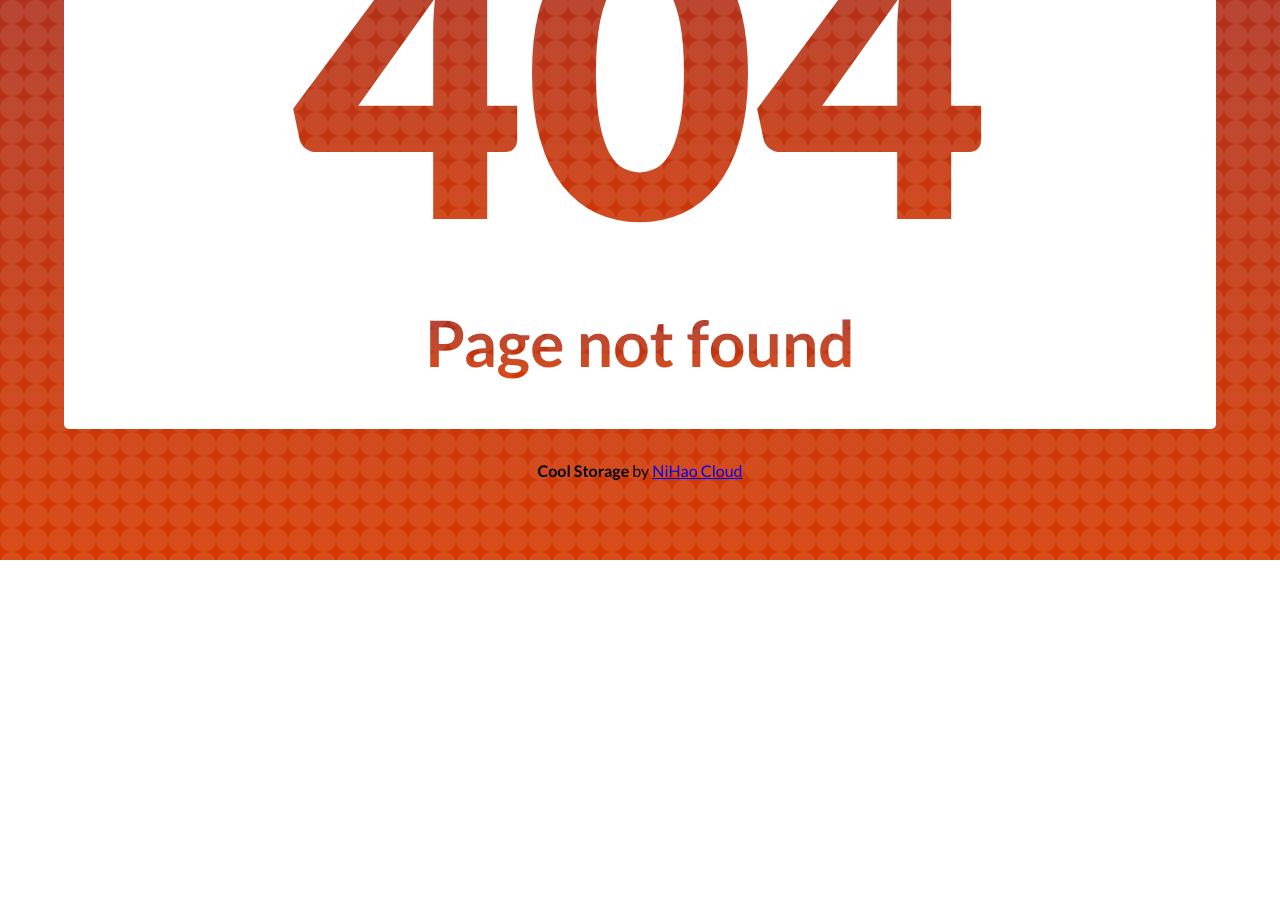
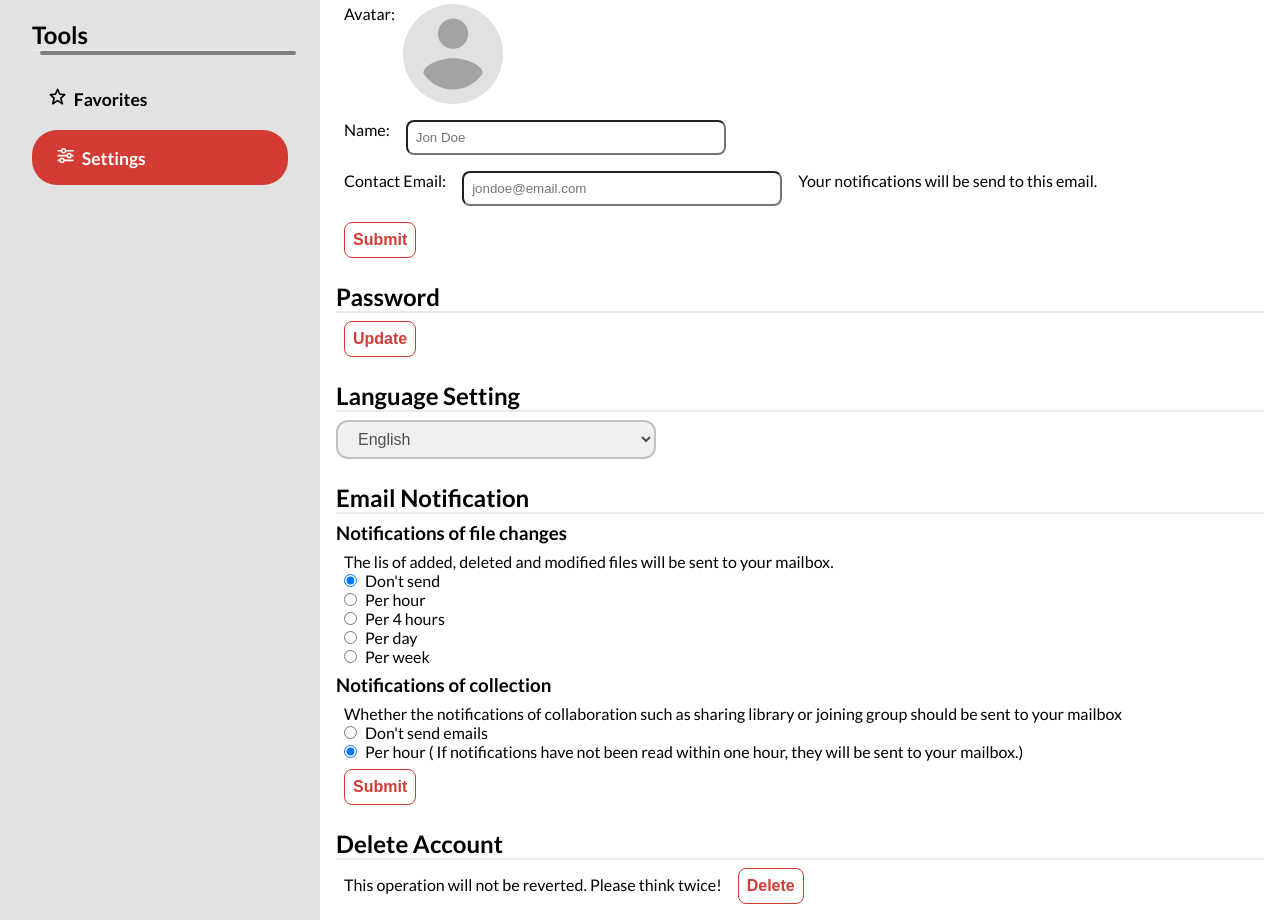
Before and after one commit to Sesame-Disk/cool-storage-microfrontend, a React (Create React App) app: page /dashboard/settings in a window 1280 px wide. Before the commit this address led to /404. Shown: the part 240-1160 px from the top of the page. Before the commit the page ends 800 px from the top, so only its background shows below. Built offline with nearby package versions, Linux system fonts and the light colour scheme.

Commit message:
Created the Settings page

```diff
--- a/src/App.js
+++ b/src/App.js
@@ -8,6 +8,7 @@ import ProtectedRoute from "./components/auth/ProtectedRoute";
 import Dash from "./components/layout/Dash";
 import Dashboard from "./pages/Dashboard/Dashboard";
 import Shared from "./pages/Dashboard/Shared";
+import Settings from "./pages/Dashboard/Settings";
 import NotMatch from "./pages/NotMatch";
 
 function App() {
@@ -26,12 +27,13 @@ function App() {
       </Route>
       <Route path="login" element={<Login />} />
       <Route
-        element={<ProtectedRoute isAllowed={authContext.isAuthenticated} />}
+        element={<ProtectedRoute isAllowed={!authContext.isAuthenticated} />}
       >
         <Route path="dashboard" element={<Dash />}>
           <Route index element={<Dashboard />} />
           <Route path="my_libraries" element={<p>My Libraries - NiHao</p>} />
           <Route path="shared" element={<Shared />} />
+          <Route path="settings" element={<Settings />} />
         </Route>
       </Route>
       <Route path="404" element={<Main />}>
--- a/src/components/Dashboard/Share.jsx
+++ b/src/components/Dashboard/Share.jsx
@@ -58,7 +58,7 @@ const Share = (onClose) => {
                 checked={isPass}
                 onClick={() => setIsPass(!isPass)}
               />
-              <label for="pass">Add password protection</label>
+              <label htmlFor="pass">Add password protection</label>
               {isPass && (
                 <>
                   <p className={styles.tip}>
@@ -92,7 +92,7 @@ const Share = (onClose) => {
                     value="pad"
                     required
                   />
-                  <label for="pad">Preview and download</label>
+                  <label htmlFor="pad">Preview and download</label>
                 </li>
                 <li>
                   <input
@@ -102,7 +102,7 @@ const Share = (onClose) => {
                     value="po"
                     required
                   />
-                  <label for="po">Preview only</label>
+                  <label htmlFor="po">Preview only</label>
                 </li>
                 <li>
                   <input
@@ -112,7 +112,7 @@ const Share = (onClose) => {
                     value="dau"
                     required
                   />
-                  <label for="dau">Download and upload</label>
+                  <label htmlFor="dau">Download and upload</label>
                 </li>
               </ul>
               <button className={styles.btn_action}>Generate</button>
--- a/src/components/Dashboard/Sidebar.jsx
+++ b/src/components/Dashboard/Sidebar.jsx
@@ -36,7 +36,12 @@ const Sidebar = () => {
       <Link className={styles.link} to="favorites">
         <BiStar className={styles.icon} size="1.2rem" /> Favorites
       </Link>
-      <Link className={styles.link} to="settings">
+      <Link
+        className={`${styles.link} ${
+          currPath === "/dashboard/settings" ? styles.active : ""
+        }`}
+        to="settings"
+      >
         <BiSliderAlt className={styles.icon} size="1.2rem" /> Settings
       </Link>
     </div>
--- a/src/components/auth/FetchData.js
+++ b/src/components/auth/FetchData.js
@@ -33,24 +33,29 @@ export const GetToken = async (user, pass, callback) => {
 };
 
 export const VerifyToken = async (api_token, callback) => {
-  await axios
-    .get(
-      api_url + "/auth/ping/",
-      { key: "value" },
-      {
-        headers: {
-          Authorization: `Token ${api_token}`,
-        },
-      }
-    )
+  const config = {
+    headers: {
+      Accept: "*/*",
+      Authorization: `Token ${api_token}`,
+      "ESTA-ES-MI-HEADER": "HEADER_DE_PRUEBA",
+    },
+  };
+
+  await axios({
+    method: "get",
+    url: `${api_url}/api/v1/auth/ping/`,
+    headers: config.headers,
+  })
     .then((response) => {
+      console.log(response.data);
       if (response.status === 200) {
         if (response.data === "pong") {
           callback();
           return;
         }
         callback(response.data);
-      } else callback(response.status + ": " + response.statusText);
+      } else
+        callback(response.status + ": " + response.statusText, response.data);
     })
     .catch((err) => {
       console.log("API_ERROR: " + err);
--- a/src/components/layout/Dash.module.css
+++ b/src/components/layout/Dash.module.css
@@ -4,7 +4,7 @@
   grid-template-rows: 1fr;
   grid-column-gap: 0px;
   grid-row-gap: 0px;
-  height: calc(100vh - 4rem);
+  min-height: calc(100vh - 4rem);
   background-color:#fff;
   }
 
--- a/src/index.css
+++ b/src/index.css
@@ -22,4 +22,5 @@ html{
 body{
   margin:0;
   font-family: 'Lato', sans-serif;
+  height: 100vh;
 }
--- /dev/null
+++ b/src/pages/Dashboard/Settings.jsx
@@ -0,0 +1,137 @@
+import styles from "./Settings.module.css";
+
+const Settings = () => {
+  return (
+    <main className={styles.container}>
+      <h1>Settings</h1>
+      <form
+        onSubmit={(e) => {
+          e.preventDefault();
+          console.log("Email Notifications Submitted");
+        }}
+      >
+        <h2>Profile Settings</h2>
+        <div className={styles.row}>
+          <span className={styles.avatar_label}>Avatar:</span>
+          <img
+            src="/images/profile_avatar.png"
+            className={styles.avatar}
+            alt="avatar"
+            width="100rem"
+            loading="eager"
+          />
+        </div>
+        <div className={styles.row}>
+          <span>Name:</span>
+          <input type="text" className={styles.field} placeholder="Jon Doe" />
+        </div>
+        <div className={styles.row}>
+          <span>Contact Email:</span>
+          <input
+            type="text"
+            className={styles.field}
+            placeholder="jondoe@email.com"
+          />
+          <span>Your notifications will be send to this email.</span>
+        </div>
+        <button className={styles.btn_action}>Submit</button>
+      </form>
+
+      <h2>Password</h2>
+      <button className={styles.btn_action}>Update</button>
+
+      <h2>Language Setting</h2>
+      <select>
+        <option value="en" className={styles.options}>
+          English
+        </option>
+        <option value="es" className={styles.options}>
+          Spanish
+        </option>
+      </select>
+
+      <form
+        onSubmit={(e) => {
+          e.preventDefault();
+          console.log("Email Notifications Submitted");
+        }}
+      >
+        <h2>Email Notification</h2>
+        <h3>Notifications of file changes</h3>
+        <span>
+          The lis of added, deleted and modified files will be sent to your
+          mailbox.
+        </span>
+        <ul className={styles.list}>
+          <li>
+            <input
+              type="radio"
+              id="dont"
+              name="mail"
+              value="dont"
+              defaultChecked="checked"
+            />
+            <label htmlFor="dont">Don't send</label>
+          </li>
+          <li>
+            <input type="radio" id="hour" name="mail" value="hour" />
+            <label htmlFor="hour">Per hour</label>
+          </li>
+          <li>
+            <input type="radio" id="4hours" name="mail" value="4hours" />
+            <label htmlFor="4hours">Per 4 hours</label>
+          </li>
+          <li>
+            <input type="radio" id="day" name="mail" value="day" />
+            <label htmlFor="day">Per day</label>
+          </li>
+          <li>
+            <input type="radio" id="week" name="mail" value="week" />
+            <label htmlFor="weel">Per week</label>
+          </li>
+        </ul>
+
+        <h3>Notifications of collection</h3>
+        <span>
+          Whether the notifications of collaboration such as sharing library or
+          joining group should be sent to your mailbox
+        </span>
+        <ul className={styles.list}>
+          <li>
+            <input
+              type="radio"
+              id="nosend"
+              name="collaboration"
+              value="nosend"
+            />
+            <label htmlFor="nosend">Don't send emails</label>
+          </li>
+          <li>
+            <input
+              type="radio"
+              id="hournoread"
+              name="collaboration"
+              value="hournoread"
+              defaultChecked="checked"
+            />
+            <label htmlFor="hournoread">
+              Per hour ( If notifications have not been read within one hour,
+              they will be sent to your mailbox.)
+            </label>
+          </li>
+        </ul>
+        <button type="submit" className={styles.btn_action}>
+          Submit
+        </button>
+      </form>
+
+      <h2>Delete Account</h2>
+      <span>This operation will not be reverted. Please think twice!</span>
+      <button type="button" className={styles.btn_action}>
+        Delete
+      </button>
+    </main>
+  );
+};
+
+export default Settings;
--- /dev/null
+++ b/src/pages/Dashboard/Settings.module.css
@@ -0,0 +1,86 @@
+.container {
+  padding: 1rem;
+}
+
+h1 {
+  border-bottom: 2px solid #eaeaea;
+}
+
+h2 {
+  margin: 1.5rem 0 0.5rem 0;
+  border-bottom: 2px solid #eaeaea;
+}
+
+h3 {
+  margin: 0.5rem 0;
+}
+
+span {
+  margin: 0 0.5rem;
+}
+
+select {
+  display: inline-block;
+	width: 100%;
+  max-width: 20rem;
+	cursor: pointer;
+  padding: 0.5rem 1rem;
+  outline: 0;
+  border: 0;
+	background: #f0f0f0;
+	color: #7b7b7b;
+	font-size: 1em;
+	color: rgb(79, 77, 77);
+	font-family:
+	'Quicksand', sans-serif;
+	border:2px solid rgba(0,0,0,0.2);
+    border-radius: 12px;
+    position: relative;
+    transition: all 0.25s ease;
+}
+select:hover {
+  background: #d23d3511;
+}
+.options {
+  padding: 2rem;
+}
+
+.avatar {
+  border-radius: 50%;
+}
+
+.row {
+  margin-bottom: 1rem;
+  display: flex;
+  flex-direction: row;
+}
+
+.field {
+  padding: 0.5rem;
+  border-radius: 0.5rem;
+  margin: 0 0.5rem;
+  width: 100%;
+  max-width: 20rem;
+}
+
+.btn_action {
+  margin-left: 0.5rem;
+  padding: 0.5rem;
+  background-color:transparent;
+  border: 1px solid #d23c35;
+  border-radius: 0.5rem;
+  color: #d23c35;
+  font-size: 1rem;
+  font-weight: bold;
+  cursor: pointer;
+}
+.btn_action:hover {
+  background-color: #d23c35;
+  color: #fff;
+}
+
+.list{
+  list-style: none;
+  margin-left: 0.5rem;
+  margin-bottom: 0.5rem;
+}
--- a/src/store/auth-context.js
+++ b/src/store/auth-context.js
@@ -44,17 +44,18 @@ export const AuthContextProvider = (props) => {
       }
 
       //todo: validacion del token
-      setToken(item.value);
-      setUserIsLoggedIn(true);
+      // setToken(item.value);
+      // setUserIsLoggedIn(true);
 
-      // VerifyToken(item.value, (err) => {
-      //   if (err) {
-      //     localStorage.removeItem("cool-token");
-      //     return;
-      //   }
-      //   setToken(item.value);
-      //   setUserIsLoggedIn(true);
-      // });
+      VerifyToken(item.value, (err, data) => {
+        if (err) {
+          localStorage.removeItem("cool-token");
+          console.log(data);
+          return;
+        }
+        setToken(item.value);
+        setUserIsLoggedIn(true);
+      });
     }
   };
 
```
Also changed, not shown: public/images/profile_avatar.png (added).
